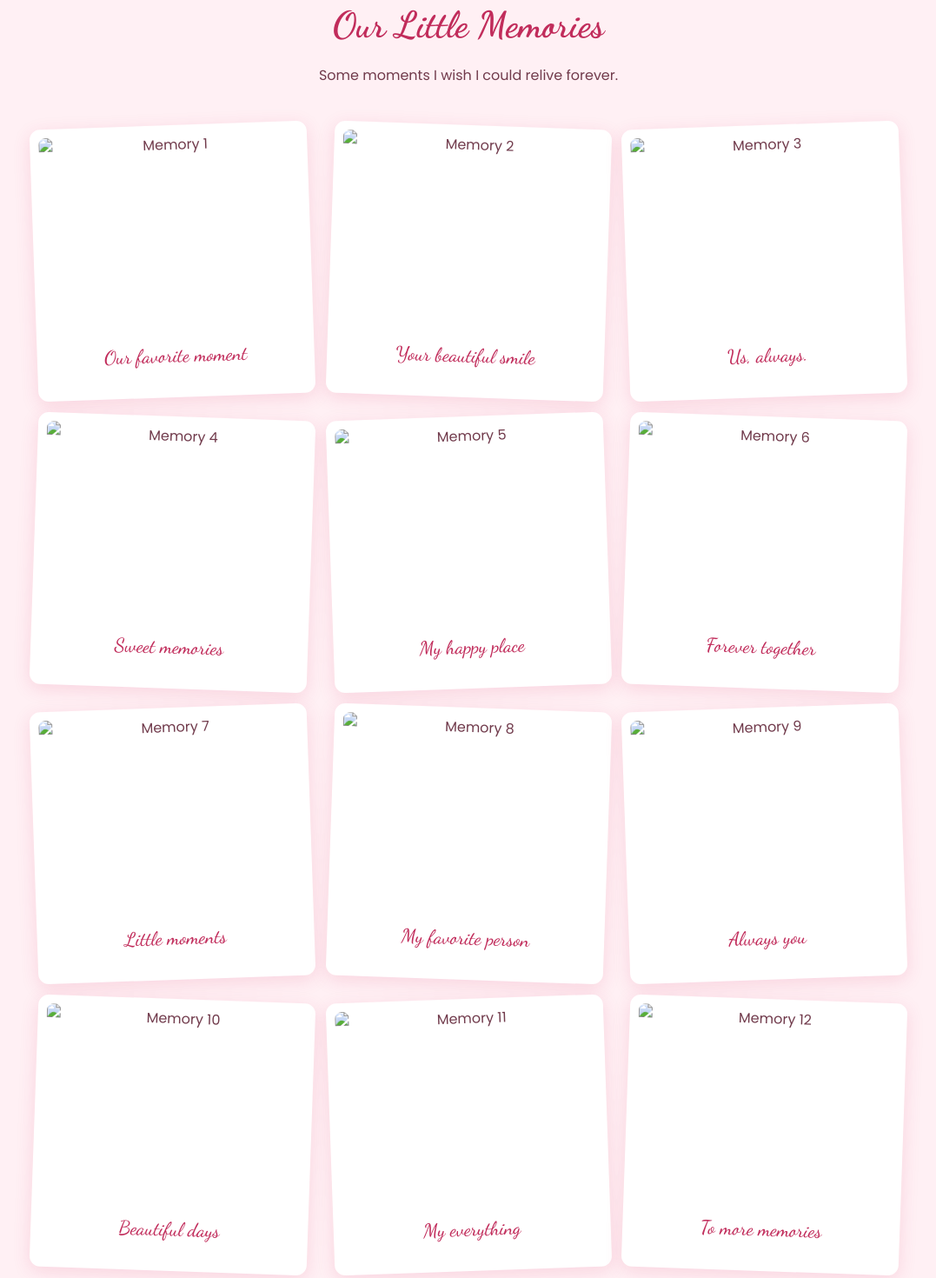
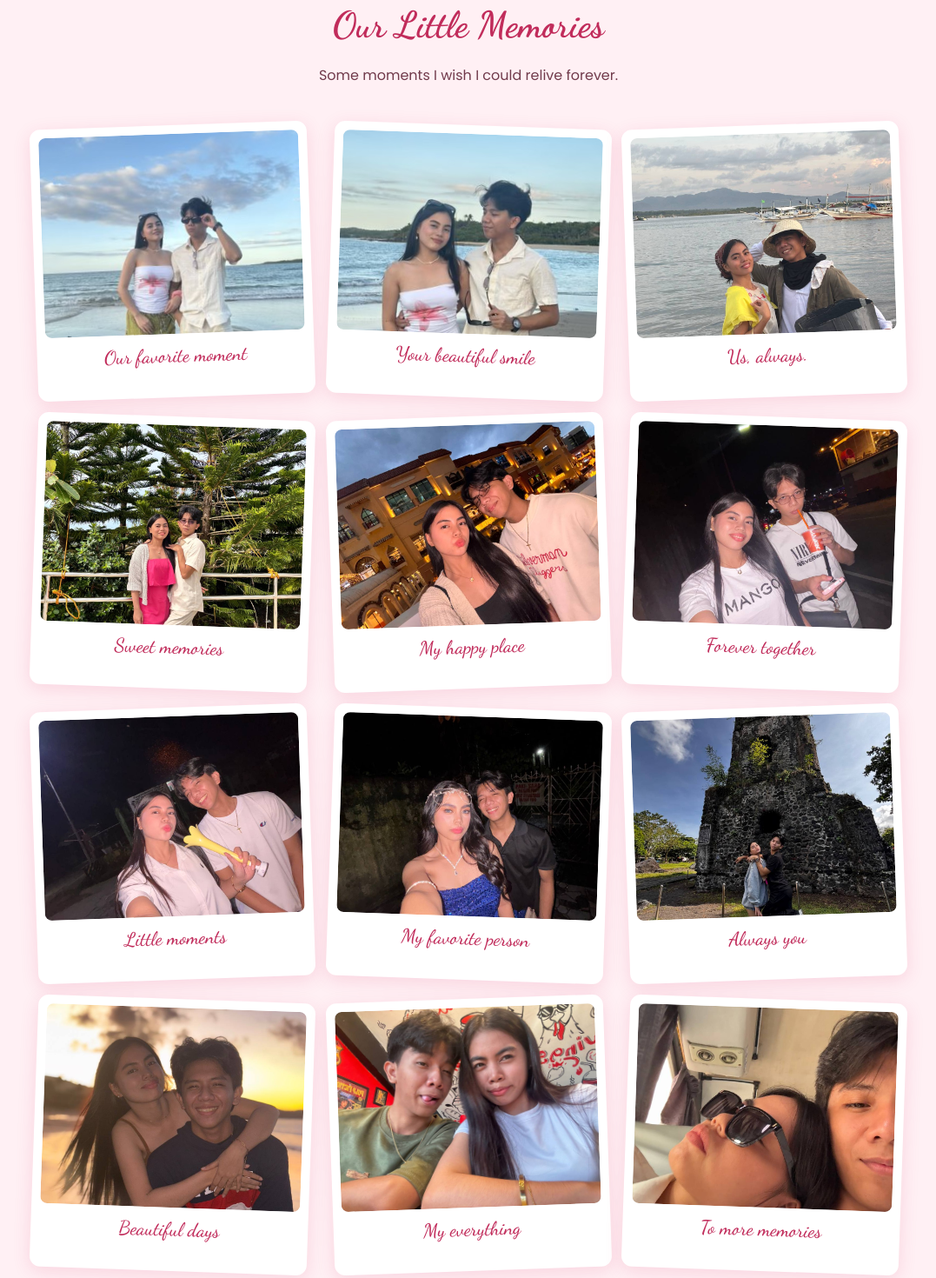
Before and after one commit to CHANGPORADO/Ryusuke-B.-Billela-Portfolio, a plain HTML site: page index.html in a window 1280 px wide. Shown: the part 1793-3263 px from the top of the page at 87% size, without its empty margins (101-1178 px from the left). Drawn offline with Linux system fonts and the light colour scheme.

Commit message:
Update index.html

```diff
--- a/index.html
+++ b/index.html
@@ -115,62 +115,62 @@
     <div class="gallery">
 
         <div class="photo">
-            <img src="Photos/1000009355.jpg" alt="Memory 1">
+            <img src="1000009355.jpg" alt="Memory 1">
             <p>Our favorite moment </p>
         </div>
 
         <div class="photo">
-            <img src="Photos/1000009357.jpg" alt="Memory 2">
+            <img src="1000009357.jpg" alt="Memory 2">
             <p>Your beautiful smile </p>
         </div>
 
         <div class="photo">
-            <img src="Photos/IMG_20261110_061232_861.jpg" alt="Memory 3">
+            <img src="IMG_20261110_061232_861.jpg" alt="Memory 3">
             <p>Us, always. </p>
         </div>
 
         <div class="photo">
-            <img src="Photos/IMG_20261119_144656_569.jpg" alt="Memory 4">
+            <img src="IMG_20261119_144656_569.jpg" alt="Memory 4">
             <p>Sweet memories </p>
         </div>
 
         <div class="photo">
-            <img src="Photos/IMG_20261119_144754_655.jpg" alt="Memory 5">
+            <img src="IMG_20261119_144754_655.jpg" alt="Memory 5">
             <p>My happy place </p>
         </div>
 
         <div class="photo">
-            <img src="Photos/IMG_20261119_144909_966.jpg" alt="Memory 6">
+            <img src="IMG_20261119_144909_966.jpg" alt="Memory 6">
             <p>Forever together </p>
         </div>
 
         <div class="photo">
-            <img src="Photos/IMG_20261119_144943_500.jpg" alt="Memory 7">
+            <img src="IMG_20261119_144943_500.jpg" alt="Memory 7">
             <p>Little moments </p>
         </div>
 
         <div class="photo">
-            <img src="Photos/IMG_20261119_145105_401.jpg" alt="Memory 8">
+            <img src="IMG_20261119_145105_401.jpg" alt="Memory 8">
             <p>My favorite person </p>
         </div>
 
         <div class="photo">
-            <img src="Photos/IMG_20261119_145217_620.jpg" alt="Memory 9">
+            <img src="IMG_20261119_145217_620.jpg" alt="Memory 9">
             <p>Always you </p>
         </div>
 
         <div class="photo">
-            <img src="Photos/IMG_20261121_200752_066.jpg" alt="Memory 10">
+            <img src="IMG_20261121_200752_066.jpg" alt="Memory 10">
             <p>Beautiful days </p>
         </div>
 
         <div class="photo">
-            <img src="Photos/IMG_20261121_200840_251.jpg" alt="Memory 11">
+            <img src="IMG_20261121_200840_251.jpg" alt="Memory 11">
             <p>My everything </p>
         </div>
 
         <div class="photo">
-            <img src="Photos/IMG_20261121_201053_937.jpg" alt="Memory 12">
+            <img src="IMG_20261121_201053_937.jpg" alt="Memory 12">
             <p>To more memories </p>
         </div>
 
```
